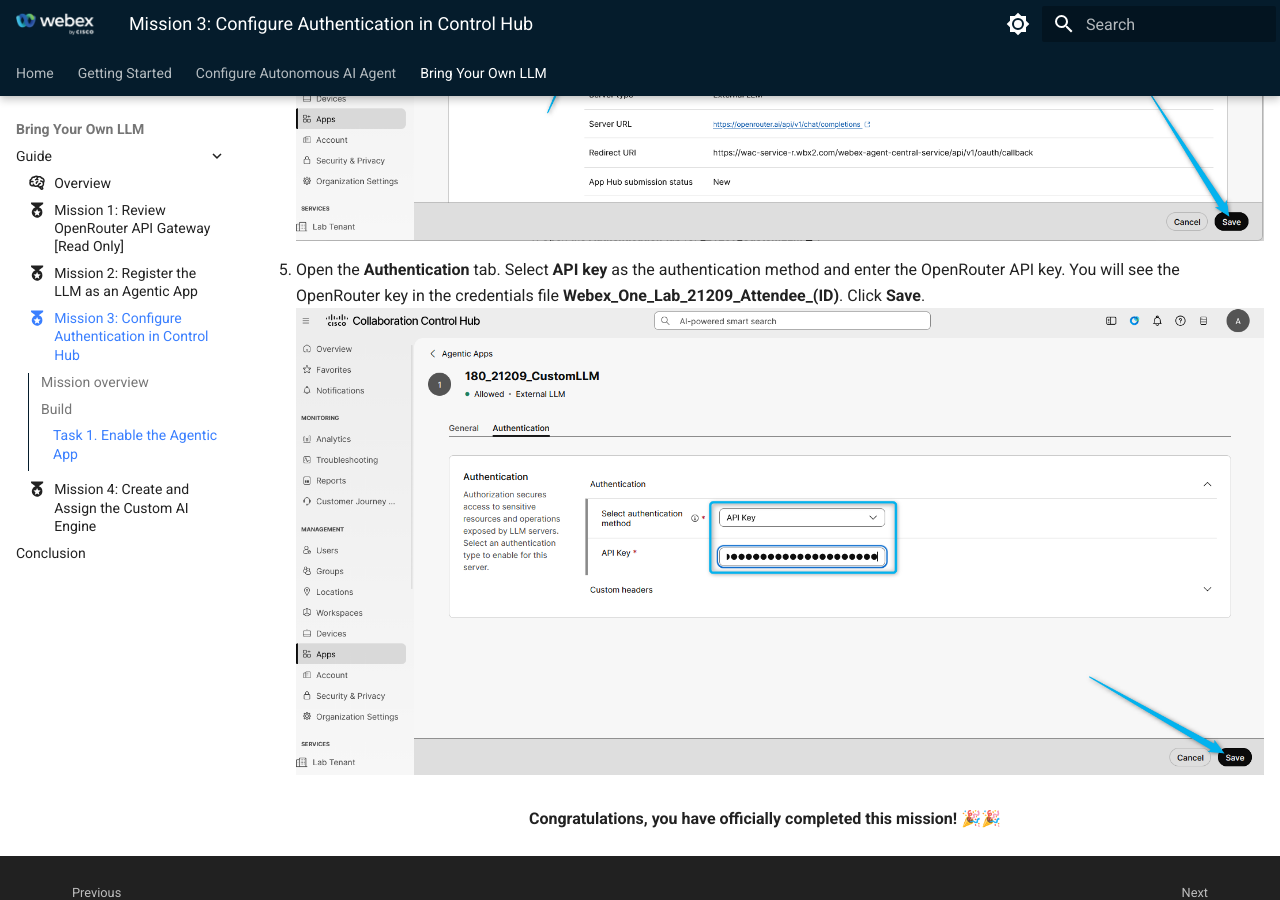
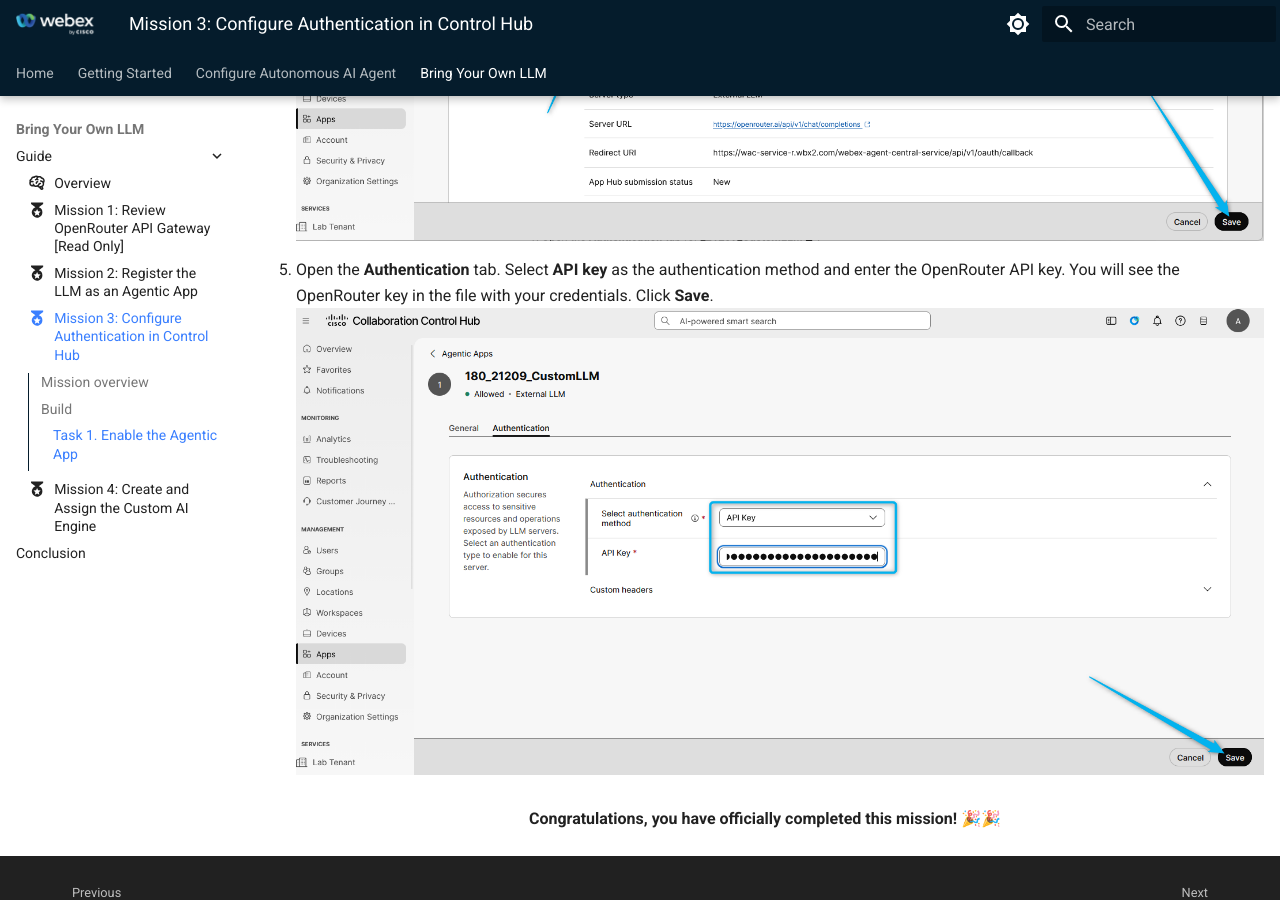
Before and after one commit to WebexCC-SA/LAB-21209, an MkDocs documentation site: the page built from docs/main/BYO_LLM_Mission2.md, in a window 1280 px wide and 900 px high, scrolled down 1843 px. Built offline with MkDocs 1.6.1 and Material for MkDocs 9.7.7, drawn with Linux system fonts in a browser that asks for light colours.

Commit message:
Point attendees to the OpenRouter key in their credentials file.
Co-authored-by: Cursor <cursoragent@cursor.com>

```diff
--- a/docs/main/BYO_LLM_Mission2.md
+++ b/docs/main/BYO_LLM_Mission2.md
@@ -29,7 +29,7 @@ Your mission is to:
 ![Profiles](../graphics/Lab1_AI_Agent/OpenR_20.png)
 
 
-5. Open the **Authentication** tab. Select **API key** as the authentication method and enter the OpenRouter API key. You will see the OpenRouter key in the credentials file **Webex_One_Lab_21209_Attendee_(ID)**. Click **Save**.
+5. Open the **Authentication** tab. Select **API key** as the authentication method and enter the OpenRouter API key. You will see the OpenRouter key in the file with your credentials. Click **Save**.
 ![Profiles](../graphics/Lab1_AI_Agent/OpenR_21.png)
 
 <p style="text-align:center"><strong>Congratulations, you have officially completed this mission! 🎉🎉 </strong></p>
```
